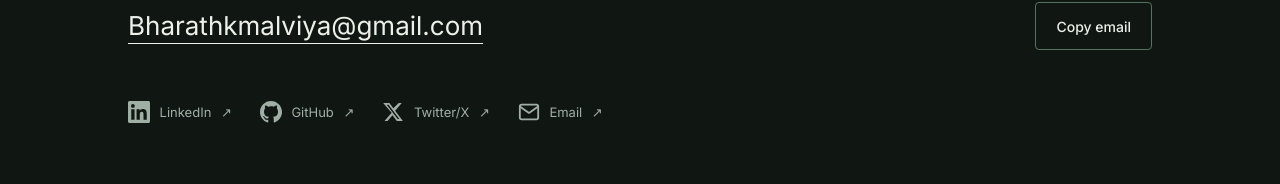
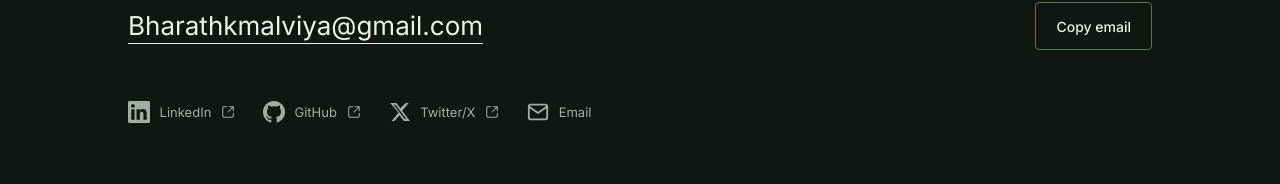
Before and after one commit to BharathKmalviya/BharathKmalviya.github.io, a Next.js app: page / in a window 1280 px wide. Shown: the part 5097-5281 px from the top of the page. Built offline with nearby package versions, Linux system fonts and the light colour scheme.

Commit message:
fix: clarify contact links with SVG icons

```diff
--- a/src/components/icons/social-icons.tsx
+++ b/src/components/icons/social-icons.tsx
@@ -1,4 +1,24 @@
 type IconProps = {className?: string};
+
+export function ExternalLinkIcon({className}: IconProps) {
+  return (
+    <svg
+      aria-hidden="true"
+      focusable="false"
+      viewBox="0 0 24 24"
+      fill="none"
+      stroke="currentColor"
+      strokeWidth="1.75"
+      strokeLinecap="round"
+      strokeLinejoin="round"
+      width="14"
+      height="14"
+      className={className}>
+      <path d="M14 3h7v7M21 3l-9 9" />
+      <path d="M10 3H5a2 2 0 0 0-2 2v14a2 2 0 0 0 2 2h14a2 2 0 0 0 2-2v-5" />
+    </svg>
+  );
+}
 
 export function LinkedInIcon({className}: IconProps) {
   return (
--- a/src/components/sections/contact-section.tsx
+++ b/src/components/sections/contact-section.tsx
@@ -1,7 +1,7 @@
 'use client';
 
 import {CopyEmailButton} from '@/components/ui/copy-email-button';
-import {EmailIcon, GitHubIcon, LinkedInIcon, TwitterXIcon} from '@/components/icons/social-icons';
+import {EmailIcon, ExternalLinkIcon, GitHubIcon, LinkedInIcon, TwitterXIcon} from '@/components/icons/social-icons';
 import {portfolio} from '@/data/portfolio';
 import {trackContactClick, type ContactChannel} from '@/lib/firebase-analytics';
 
@@ -40,6 +40,7 @@ export function ContactSection() {
           {portfolio.socials.map(({href, label}) => {
             const Icon = ICON_BY_LABEL[label as keyof typeof ICON_BY_LABEL];
             if (!Icon) return null;
+            const opensNewTab = !href.startsWith('mailto:');
             return (
               <li key={label}>
                 <a
@@ -48,13 +49,13 @@ export function ContactSection() {
                     const channel = CHANNEL_BY_LABEL[label];
                     if (channel) void trackContactClick(channel, 'contact');
                   }}
-                  target={href.startsWith('mailto:') ? undefined : '_blank'}
-                  rel={href.startsWith('mailto:') ? undefined : 'noopener noreferrer'}
-                  aria-label={label}
+                  target={opensNewTab ? '_blank' : undefined}
+                  rel={opensNewTab ? 'noopener noreferrer' : undefined}
+                  aria-label={opensNewTab ? `${label} (opens in a new tab)` : label}
                   className="social-link font-sans-body">
                   <Icon />
                   <span>{label}</span>
-                  <span aria-hidden="true">↗</span>
+                  {opensNewTab ? <ExternalLinkIcon /> : null}
                 </a>
               </li>
             );
```
Also changed, not shown: 1 other file (tests, documents, lock files or other folders).
